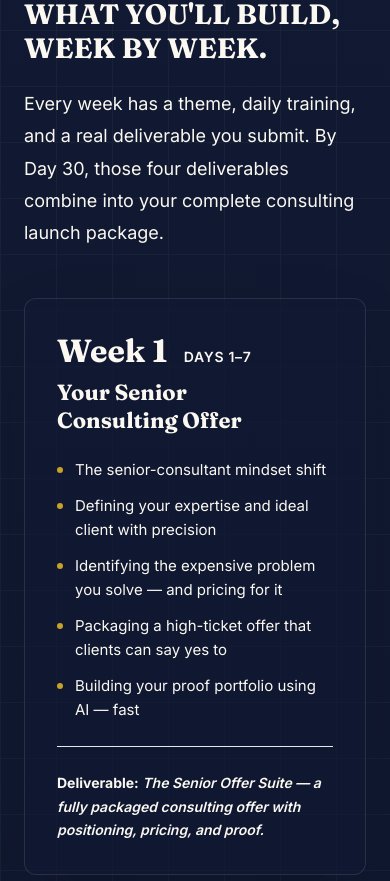
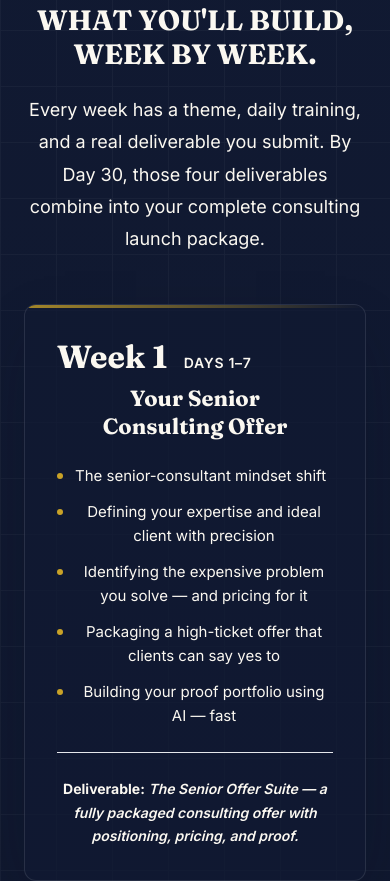
Before and after one commit to enyconsulting-dev/bootcamp-waitlist, a React (Vite) app in the folder frontend/: page / in a window 390 px wide. Shown: the part 6690-7571 px from the top of the page. Built offline with nearby package versions, Linux system fonts and the light colour scheme; no server answers.

Commit message:
UI modification - Centralizing texts

```diff
--- a/frontend/src/components/sections/AwarenessProblem.tsx
+++ b/frontend/src/components/sections/AwarenessProblem.tsx
@@ -11,9 +11,9 @@ export default function AwarenessProblem() {
         paddingRight: "1.5rem"
       }}
     >
-      <div className="max-w-4xl mx-auto">
+      <div className="max-w-4xl mx-auto awareness-content">
         {/* Section Label */}
-        <div className="inline-flex items-center px-4 py-2 rounded-full text-sm font-medium mb-6"
+        <div className="inline-flex items-center px-4 py-2 rounded-full text-sm font-medium mb-6 awareness-label"
           style={{
             backgroundColor: "rgba(201, 162, 39, 0.12)",
             color: "#C9A227",
@@ -264,7 +264,7 @@ export default function AwarenessProblem() {
           {/* Inline CTA */}
           <div style={{ marginTop: "2rem" }}>
             <a href="#waitlist-form"
-              className="inline-block text-white font-medium transition-all"
+              className="inline-block text-white font-medium transition-all awareness-cta"
               style={{
                 backgroundColor: "#C9A227",
                 color: "#FFFFFF",
--- a/frontend/src/components/sections/Curriculum.tsx
+++ b/frontend/src/components/sections/Curriculum.tsx
@@ -63,9 +63,9 @@ export default function Curriculum() {
         paddingRight: "1.5rem"
       }}
     >
-      <div className="max-w-6xl mx-auto">
+      <div className="max-w-6xl mx-auto curriculum-content">
         {/* Section Label */}
-        <div className="inline-flex items-center px-4 py-2 rounded-full text-sm font-medium mb-6"
+        <div className="inline-flex items-center px-4 py-2 rounded-full text-sm font-medium mb-6 curriculum-label"
           style={{
             backgroundColor: "rgba(201, 162, 39, 0.12)",
             color: "#C9A227",
@@ -80,7 +80,7 @@ export default function Curriculum() {
         </div>
 
         {/* Section Headline */}
-        <h2 className="mt-6 max-w-3xl text-3xl font-bold leading-tight lg:text-4xl"
+        <h2 className="mt-6 max-w-3xl text-3xl font-bold leading-tight lg:text-4xl curriculum-title"
           style={{
             fontFamily: "'Fraunces', serif",
             color: "#0B1020",
@@ -92,7 +92,7 @@ export default function Curriculum() {
         </h2>
 
         {/* Section Subhead */}
-        <p className="mt-6 max-w-2xl text-lg text-ink"
+        <p className="mt-6 max-w-2xl text-lg text-ink curriculum-intro"
           style={{
             fontFamily: "'Inter', sans-serif",
             color: "#111a33",
@@ -115,7 +115,7 @@ export default function Curriculum() {
           {weeks.map((item, index) => (
             <div
               key={index}
-              className="bg-white rounded-lg p-8 border border-gray-200"
+              className="bg-white rounded-lg p-8 border border-gray-200 curriculum-card"
               style={{
                 backgroundColor: "#FFFFFF",
                 borderRadius: "12px",
--- a/frontend/src/styles.css
+++ b/frontend/src/styles.css
@@ -474,3 +474,43 @@ img {
 .page-shell > section:not(.optin-section) span.hero-gold-text {
   color: var(--gold-default) !important;
 }
+
+.awareness-content,
+.curriculum-content {
+  text-align: center;
+}
+
+.awareness-label,
+.curriculum-label {
+  display: inline-flex;
+}
+
+.awareness-content .awareness-cta {
+  display: inline-flex !important;
+  align-items: center;
+  justify-content: center;
+}
+
+.curriculum-title,
+.curriculum-intro {
+  margin-left: auto !important;
+  margin-right: auto !important;
+}
+
+.curriculum-card {
+  position: relative;
+  overflow: hidden;
+  border-color: rgba(201, 162, 39, 0.2) !important;
+  box-shadow: 0 16px 36px -22px rgba(11, 16, 32, 0.5) !important;
+}
+
+.curriculum-card::before {
+  background: linear-gradient(90deg, var(--gold-default), transparent);
+  content: "";
+  height: 3px;
+  left: 0;
+  opacity: 0.8;
+  position: absolute;
+  right: 0;
+  top: 0;
+}
```
Also changed, not shown: 4 other files (tests, documents, lock files or other folders).
